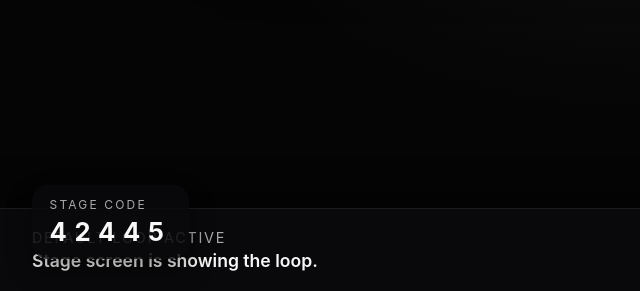
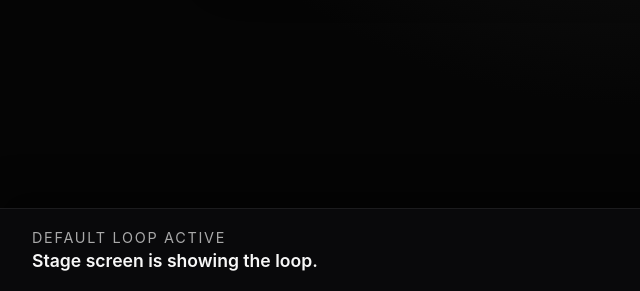
Before and after one commit to mikaeltyrsen/kpop_stage, a Flask app: page / in a window 1280 px wide. Shown: the part 509-800 px from the top of the page, without its empty margins (0-640 px from the left). Run offline with Flask 3, Linux system fonts and the light colour scheme.

Commit message:
Display stage code overlay only on default loop

```diff
--- a/app.py
+++ b/app.py
@@ -342,7 +342,6 @@ class QueueManager:
             self._expire_ready_locked(now, is_playing=is_playing)
             entry = self._entries_by_id.get(entry_id) if entry_id else None
             payload: Dict[str, Any] = {
-                "current_key": self._access_code,
                 "queue_size": sum(1 for e in self._entries if e.status in self.ACTIVE_STATES),
                 "selection_timeout": self.SELECTION_TIMEOUT,
             }
@@ -1286,7 +1285,7 @@ class PlaybackController:
         warning_video: Optional[Path] = None,
     ) -> None:
         self.default_video = default_video
-        self._lock = threading.Lock()
+        self._lock = threading.RLock()
         self._process: Optional[subprocess.Popen[bytes]] = None
         self._current: Optional[Path] = None
         self._ipc_path = str(BASE_DIR / "mpv-ipc.sock")
@@ -1298,6 +1297,8 @@ class PlaybackController:
         self._pending_video_start: Optional[Path] = None
         self._pending_requires_playlist_advance = False
         self._start_callback_fired = False
+        self._stage_overlay_active = False
+        self._stage_overlay_text: Optional[str] = None
         self._default_missing_message = (
             f"Default loop video not found: {self.default_video}. "
             "Update videos.json or copy the file into the media directory."
@@ -1412,6 +1413,81 @@ class PlaybackController:
         self._pending_requires_playlist_advance = False
         self._start_callback_fired = False
 
+    @staticmethod
+    def _format_stage_overlay_filter(text: str) -> str:
+        escaped_text = text.replace("\\", "\\\\").replace("'", "\\'")
+        display_text = f"Stage code: {escaped_text}" if escaped_text else ""
+        drawtext = (
+            "lavfi=[drawtext=font='DejaVu Sans':fontsize=72:fontcolor=white"
+            ":box=1:boxcolor=0x64000000:boxborderw=24:shadowcolor=0xC0000000:shadowx=2:shadowy=2"
+            ":x=72:y=h-text_h-120:text='{}']"
+        ).format(display_text)
+        return f"@stagecode:{drawtext}"
+
+    def set_stage_code_overlay(self, code: Optional[str]) -> None:
+        text = (code or "").strip()
+        with self._lock:
+            if not (self._process and self._process.poll() is None):
+                if not text:
+                    self._stage_overlay_active = False
+                    self._stage_overlay_text = None
+                    return
+                try:
+                    self._ensure_player_running()
+                except FileNotFoundError:
+                    LOGGER.warning("Unable to enable stage code overlay because the video player is unavailable.")
+                    self._stage_overlay_active = False
+                    self._stage_overlay_text = None
+                    return
+                except Exception:
+                    LOGGER.exception("Unable to ensure video player is running for stage code overlay")
+                    self._stage_overlay_active = False
+                    self._stage_overlay_text = None
+                    return
+
+            if self._stage_overlay_active or not text:
+                try:
+                    response = self._send_ipc_command("vf", "del", "@stagecode")
+                    if response.get("error") not in {"success", "property unavailable", "no such filter"}:
+                        LOGGER.debug("Stage code overlay removal returned %s", response.get("error"))
+                except OSError:
+                    LOGGER.exception("Unable to communicate with mpv while removing stage code overlay")
+                    self._reset_player_state()
+                    if not text:
+                        return
+                except Exception:
+                    LOGGER.exception("Unexpected error removing stage code overlay")
+                    if not text:
+                        return
+                finally:
+                    self._stage_overlay_active = False
+                    self._stage_overlay_text = None
+
+            if not text:
+                self._stage_overlay_active = False
+                self._stage_overlay_text = None
+                return
+
+            try:
+                filter_arg = self._format_stage_overlay_filter(text)
+                response = self._send_ipc_command("vf", "add", filter_arg)
+                if response.get("error") == "success":
+                    self._stage_overlay_active = True
+                    self._stage_overlay_text = text
+                else:
+                    LOGGER.warning("Unable to enable stage code overlay: %s", response.get("error"))
+                    self._stage_overlay_active = False
+                    self._stage_overlay_text = None
+            except OSError:
+                LOGGER.exception("Unable to communicate with mpv while enabling stage code overlay")
+                self._reset_player_state()
+                self._stage_overlay_active = False
+                self._stage_overlay_text = None
+            except Exception:
+                LOGGER.exception("Unexpected error enabling stage code overlay")
+                self._stage_overlay_active = False
+                self._stage_overlay_text = None
+
     def _maybe_fire_video_start(self, idle: bool) -> None:
         if idle:
             return
@@ -1706,6 +1782,10 @@ dmx_manager.set_relay_action_callback(snow_machine_controller.handle_relay_actio
 def _handle_default_start(_: Path) -> None:
     playback_session.clear()
     queue_manager.finish_active()
+    try:
+        controller.set_stage_code_overlay(queue_manager.current_code())
+    except Exception:
+        LOGGER.exception("Unable to update stage code overlay for default loop")
     default_entry = get_video_entry_by_path(DEFAULT_VIDEO_PATH)
     if default_entry:
         try:
@@ -1721,6 +1801,10 @@ def _handle_default_start(_: Path) -> None:
 
 
 def _handle_video_start(video_path: Path) -> None:
+    try:
+        controller.set_stage_code_overlay(None)
+    except Exception:
+        LOGGER.exception("Unable to clear stage code overlay for video playback")
     video_entry = get_video_entry_by_path(video_path)
     if not video_entry:
         LOGGER.warning("Unable to locate video entry for %s", video_path)
@@ -2216,7 +2300,6 @@ def api_status() -> Any:
         "duration": state.get("duration"),
         "paused": state.get("paused"),
         "video": video_info,
-        "access_code": queue_manager.current_code(),
     }
 
     payload["smoke_active"] = dmx_manager.is_smoke_active()
--- a/static/app.js
+++ b/static/app.js
@@ -27,8 +27,6 @@ const queueCountdownEl = document.getElementById("queue-countdown");
 const queueLeaveButton = document.getElementById("queue-leave-button");
 const playerSection = document.getElementById("player-section");
 const playerOverlay = document.getElementById("player-playing-overlay");
-const accessCodeBadge = document.getElementById("access-code-badge");
-const accessCodeValue = document.getElementById("access-code-value");
 const searchParams = new URLSearchParams(window.location.search);
 const adminParam = (searchParams.get("admin") || "").toLowerCase();
 const isAdmin = ["1", "true", "yes", "on"].includes(adminParam);
@@ -58,18 +56,6 @@ function showToast(message, type = "info") {
   setTimeout(() => {
     toastEl.classList.remove("visible", "error");
   }, 2400);
-}
-
-function updateAccessCodeDisplay(code) {
-  if (!accessCodeBadge || !accessCodeValue) {
-    return;
-  }
-  if (typeof code === "string" && code.trim()) {
-    accessCodeValue.textContent = code.trim();
-    accessCodeBadge.hidden = false;
-  } else {
-    accessCodeBadge.hidden = true;
-  }
 }
 
 function setPlayerSectionLocked(locked) {
@@ -229,8 +215,6 @@ function updateQueueUI(payload) {
   if (!payload || typeof payload !== "object") {
     return;
   }
-
-  updateAccessCodeDisplay(payload.current_key);
 
   const entry = payload.entry && typeof payload.entry === "object" ? payload.entry : null;
   if (!entry) {
@@ -776,9 +760,6 @@ function updatePlayerUI(status) {
   if (status && typeof status === "object") {
     latestStatus = status;
   }
-  if (status && typeof status === "object" && Object.prototype.hasOwnProperty.call(status, "access_code")) {
-    updateAccessCodeDisplay(status.access_code);
-  }
   updateSmokeButton(status);
   updateSnowMachineButton(status);
   updatePlayButtons(status);
--- a/static/style.css
+++ b/static/style.css
@@ -217,33 +217,6 @@ p {
   letter-spacing: 0.04em;
 }
 
-.access-code-badge {
-  position: fixed;
-  bottom: clamp(1rem, 3vw, 1.75rem);
-  left: clamp(1rem, 4vw, 1.75rem);
-  background: rgba(10, 10, 12, 0.85);
-  border-radius: 16px;
-  padding: 0.75rem 1.1rem;
-  display: flex;
-  flex-direction: column;
-  gap: 0.25rem;
-  box-shadow: 0 12px 26px rgba(0, 0, 0, 0.4);
-  z-index: 30;
-}
-
-.badge-label {
-  font-size: 0.75rem;
-  text-transform: uppercase;
-  letter-spacing: 0.18em;
-  color: rgba(255, 255, 255, 0.65);
-}
-
-.badge-value {
-  font-size: clamp(1.2rem, 4vw, 1.6rem);
-  font-weight: 700;
-  letter-spacing: 0.3em;
-}
-
 body.is-playing #player-section .video-grid {
   opacity: 0;
   pointer-events: none;
@@ -260,11 +233,6 @@ body.is-playing #player-playing-overlay {
 
   .video-grid {
     grid-template-columns: repeat(auto-fit, minmax(240px, 1fr));
-  }
-
-  .access-code-badge {
-    bottom: 2rem;
-    left: 2rem;
   }
 }
 
--- a/templates/index.html
+++ b/templates/index.html
@@ -128,10 +128,6 @@
         </div>
       </div>
     </div>
-    <div id="access-code-badge" class="access-code-badge" hidden>
-      <span class="badge-label">Stage code</span>
-      <span id="access-code-value" class="badge-value">00000</span>
-    </div>
     <script src="/static/app.js" defer></script>
   </body>
 </html>
```
